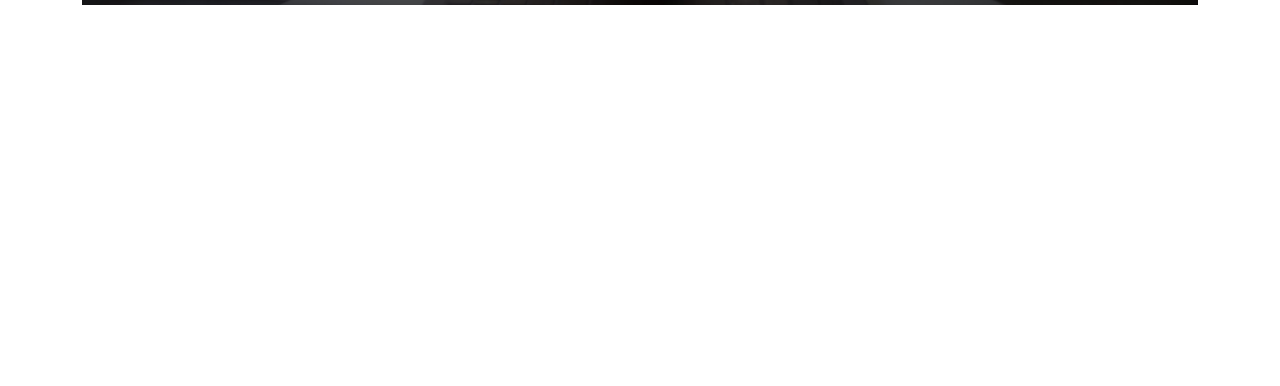
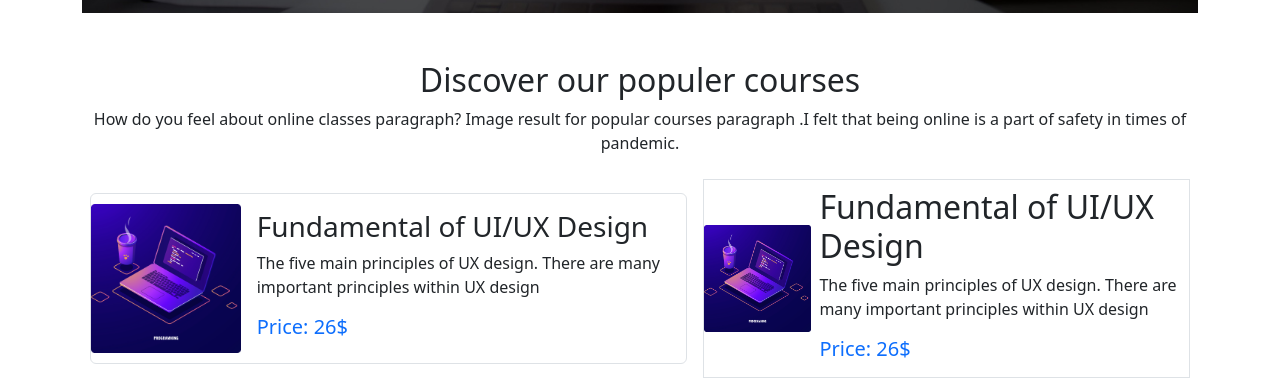
Before and after one commit to gmneamul1/Assignment-3, a plain HTML site: page index.html in a window 1280 px wide. Shown: the part 659-1045 px from the top of the page. Before the commit the page ends 800 px from the top, so only its background shows below. Drawn offline with nearby package versions, Linux system fonts and the light colour scheme; a web font is replaced by a local one.

Commit message:
main section

```diff
--- a/index.html
+++ b/index.html
@@ -53,7 +53,7 @@
   <!-- navber end  -->
 
     <!-- cover photo with slider -->
-    <div id="carouselExampleDark" class="carousel carousel-dark slide" data-bs-ride="carousel">
+    <div id="carouselExampleDark" class="carousel carousel-dark slide mt-2" data-bs-ride="carousel">
         <div class="carousel-indicators">
           <button type="button" data-bs-target="#carouselExampleDark" data-bs-slide-to="0" class="active" aria-current="true" aria-label="Slide 1"></button>
           <button type="button" data-bs-target="#carouselExampleDark" data-bs-slide-to="1" aria-label="Slide 2"></button>
@@ -95,10 +95,48 @@
         </button>
       </div>
 
+      <!-- cover photo end  -->
+
+       <!-- some text  -->
+    <div class="container text-center mt-5 mb-2">
+        <h2 class="text-center">Discover our populer courses</h2>
+        <p class="text-center"> How do you feel about online classes paragraph?
+            Image result for popular courses paragraph .I felt that being online is a part of safety in times of pandemic.</p>
+    </div>
 
 
+       <!-- some text  end -->
+       <!-- main section  start  -->
+       <main class="container">
+        <div class="d-lg-flex  justify-content-center align-items-center ">
 
+            <div class=" d-lg-flex d-md-flex justify-content-center align-items-center border border-gray rounded m-2 w-100" >
+                <div class="text-center  ">
+                    <img class="w-100" src="images/course/course-3.png" alt="">
+                </div>
+                <div class="w-100 ">
+                    <div class="   p-3 ">
+                        <h3>Fundamental of UI/UX Design</h3>
+                        <p>The five main principles of UX design. There are many important principles within UX design </p>
+                        <h5 class="text-primary">Price: 26$</h5>
+                    </div>
+                </div>
+            </div>
+            <div class="d-lg-flex d-md-flex justify-content-center align-items-center  border border-gray m-2" >
+                <div class="text-center ">
+                    <img class="img-fluid" src="images/course/course-3.png" alt="">
+                </div>
+                <div class="d-flex flex-column justify-content-left align-items-center ">
+                    <div class=" text-left p-2 ">
+                        <h2>Fundamental of UI/UX Design</h2>
+                        <p>The five main principles of UX design. There are many important principles within UX design </p>
+                        <h5 class="text-primary">Price: 26$</h5>
+                    </div>
+                </div>
+            </div>
 
+        </div>
+       </main>
 
 
 
```
